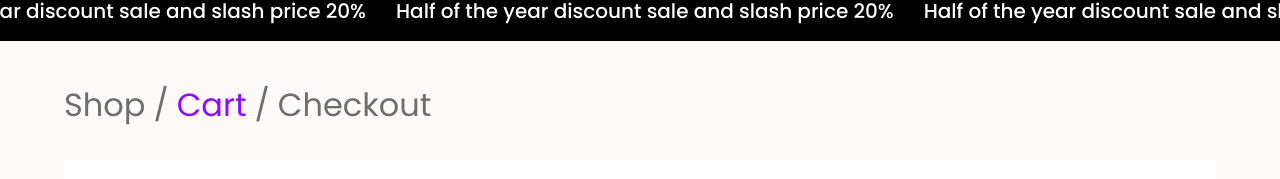
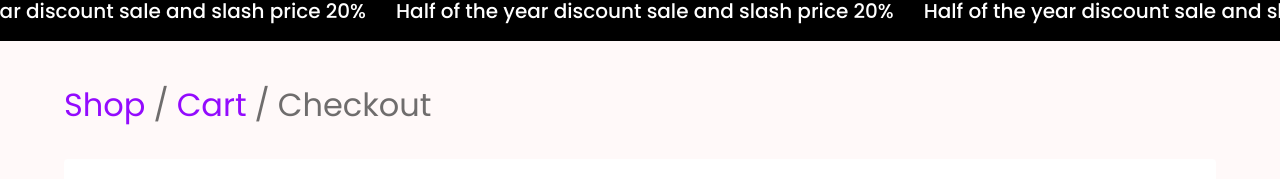
Before and after one commit to Queencobham/shopplee-ecommerce-site, a React (Vite) app: page /cartpage in a window 1280 px wide. In both pictures the pointer is over the link 104 px from the left and 250 px from the top of the page. Shown: the part 145-324 px from the top of the page. Built offline with nearby package versions, Linux system fonts and the light colour scheme.

Commit message:
Update index.css

```diff
--- a/src/index.css
+++ b/src/index.css
@@ -571,6 +571,10 @@ footer .logo img {
     color: #6F6D6D;
     text-decoration: none;
     text-transform: capitalize;
+}
+
+.links a:hover{
+    color:#930BFE;
 }
 
 .links .link-a {
```
